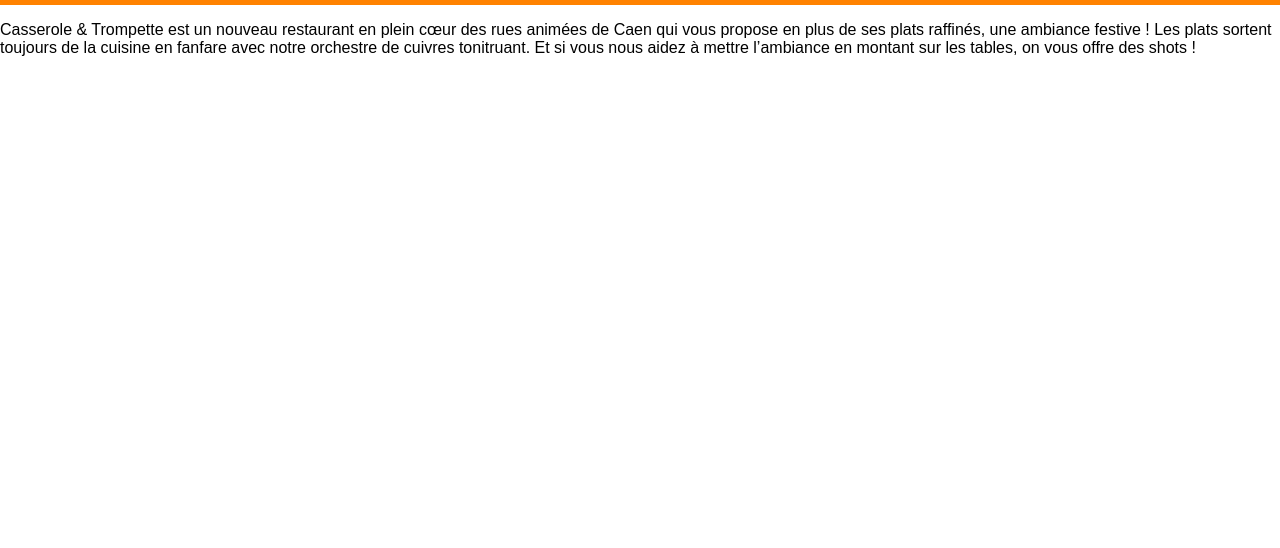
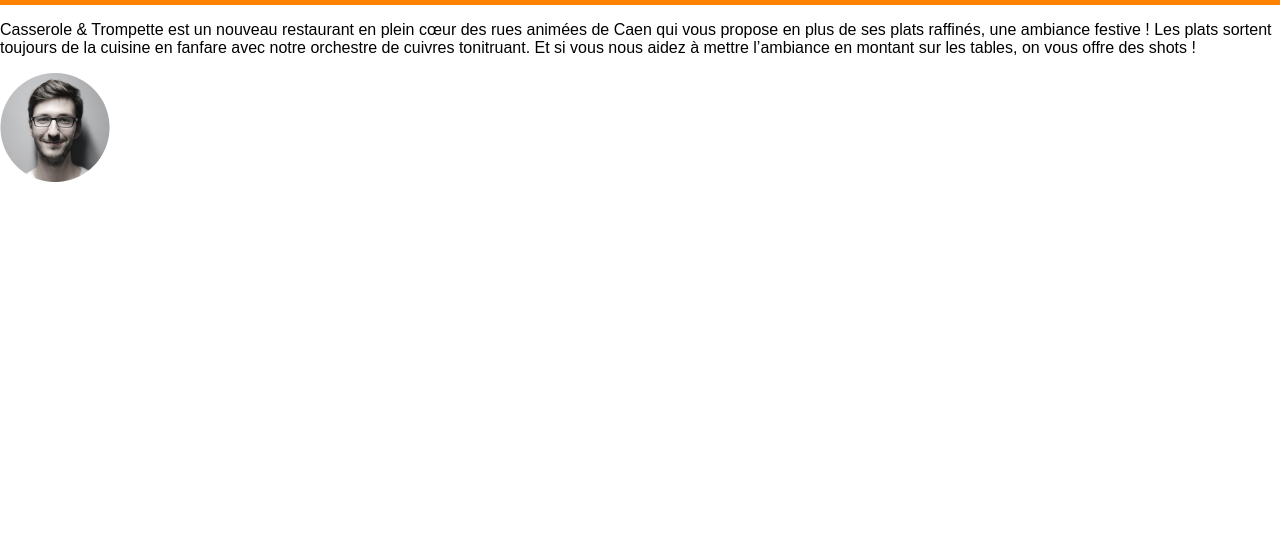
Before and after one commit to Joeyybad/GITGuillaume, a plain HTML site: page index.html in a window 1280 px wide. Shown: the part 252-800 px from the top of the page. Drawn offline with Linux system fonts and the light colour scheme.

Commit message:
ajout img après le texte

```diff
--- a/index.html
+++ b/index.html
@@ -26,6 +26,7 @@
         <p>
             Casserole & Trompette est un nouveau restaurant en plein cœur des rues animées de Caen qui vous propose en plus de ses plats raffinés, une ambiance festive ! Les plats sortent toujours de la cuisine en fanfare avec notre orchestre de cuivres tonitruant. Et si vous nous aidez à mettre l’ambiance en montant sur les tables, on vous offre des shots !
         </p>
+        <img src="images/pexels-ali-pazani-4407688 3.png" alt="" srcset="">
     </main>
 
 
```
